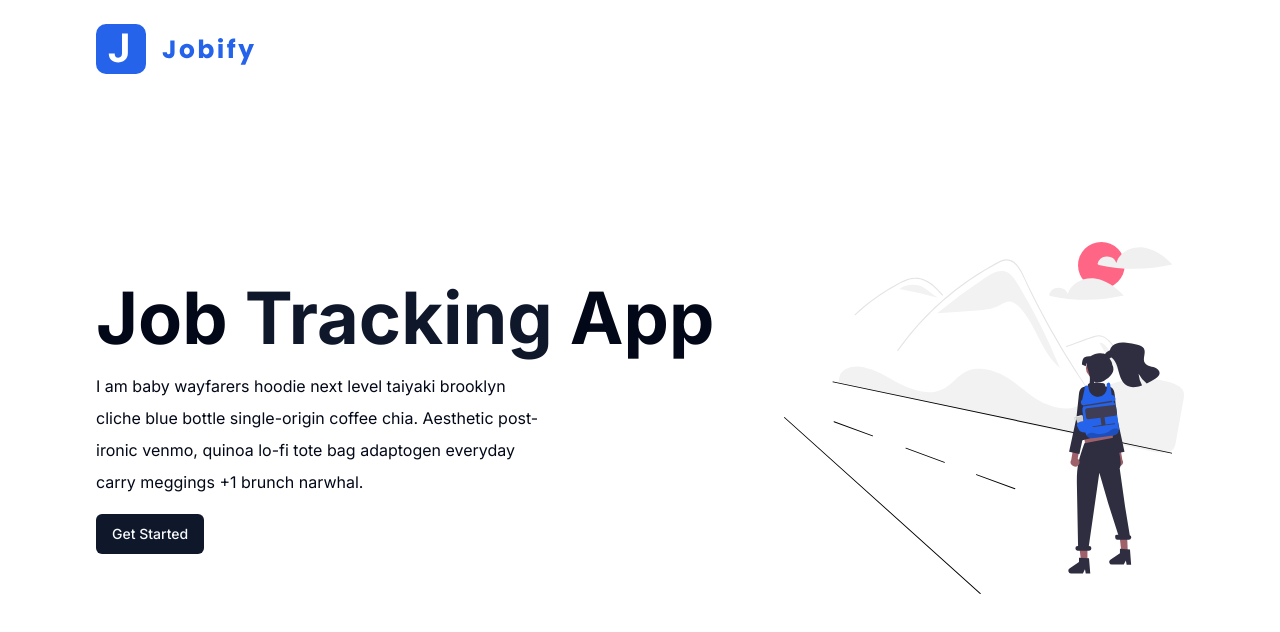
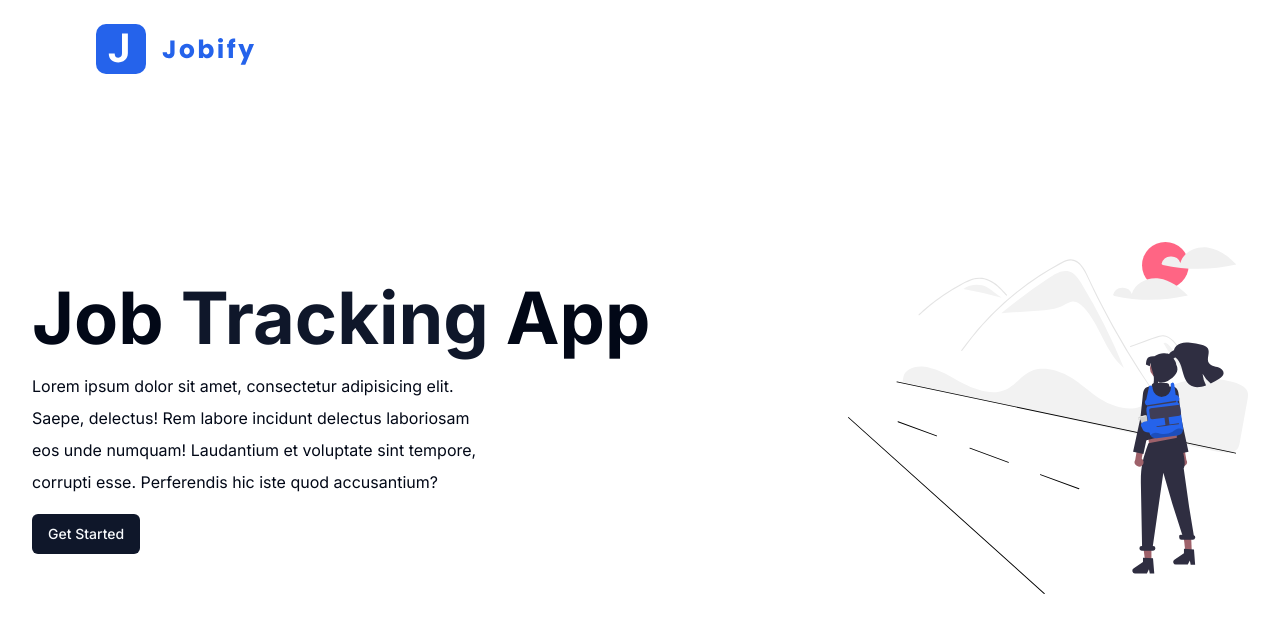
Before and after one commit to ImpulseImp/fullstack-jobify, a Next.js app: page / in a window 1280 px wide. Shown: the top 632 px of the page. Built offline with nearby package versions, Linux system fonts and the light colour scheme.

Commit message:
add HomePage

```diff
--- a/app/page.tsx
+++ b/app/page.tsx
@@ -10,22 +10,28 @@ const HomePage = () => {
       <header className="mx-auto max-w-6xl px-4 py-6 sm:px-8">
         <Image src={Logo} alt="logo" />
       </header>
-      <section className="mx-auto -mt-20 grid h-screen max-w-6xl items-center px-4 sm:px-8 lg:grid-cols-[1fr,400px]">
+      <section className="mx-auto -mt-20 grid h-screen items-center px-4 py-6 sm:px-8 lg:grid-cols-[1fr,400px]">
         <div>
           <h1 className="text-4xl font-bold capitalize md:text-7xl">
-            job <span className="text-primary">tracking</span> app
+            Job <span className="text-primary">tracking</span> app
           </h1>
           <p className="mt-4 max-w-md leading-loose">
-            I am baby wayfarers hoodie next level taiyaki brooklyn cliche blue
-            bottle single-origin coffee chia. Aesthetic post-ironic venmo,
-            quinoa lo-fi tote bag adaptogen everyday carry meggings +1 brunch
-            narwhal.
+            Lorem ipsum dolor sit amet, consectetur adipisicing elit. Saepe,
+            delectus! Rem labore incidunt delectus laboriosam eos unde numquam!
+            Laudantium et voluptate sint tempore, corrupti esse. Perferendis hic
+            iste quod accusantium?
           </p>
           <Button asChild className="mt-4">
             <Link href="/add-job">Get Started</Link>
           </Button>
         </div>
-        <Image src={LandingImg} alt="landing" className="hidden lg:block" />
+        <div>
+          <Image
+            src={LandingImg}
+            alt="landing svg"
+            className="hidden lg:block"
+          />
+        </div>
       </section>
     </main>
   );
```
